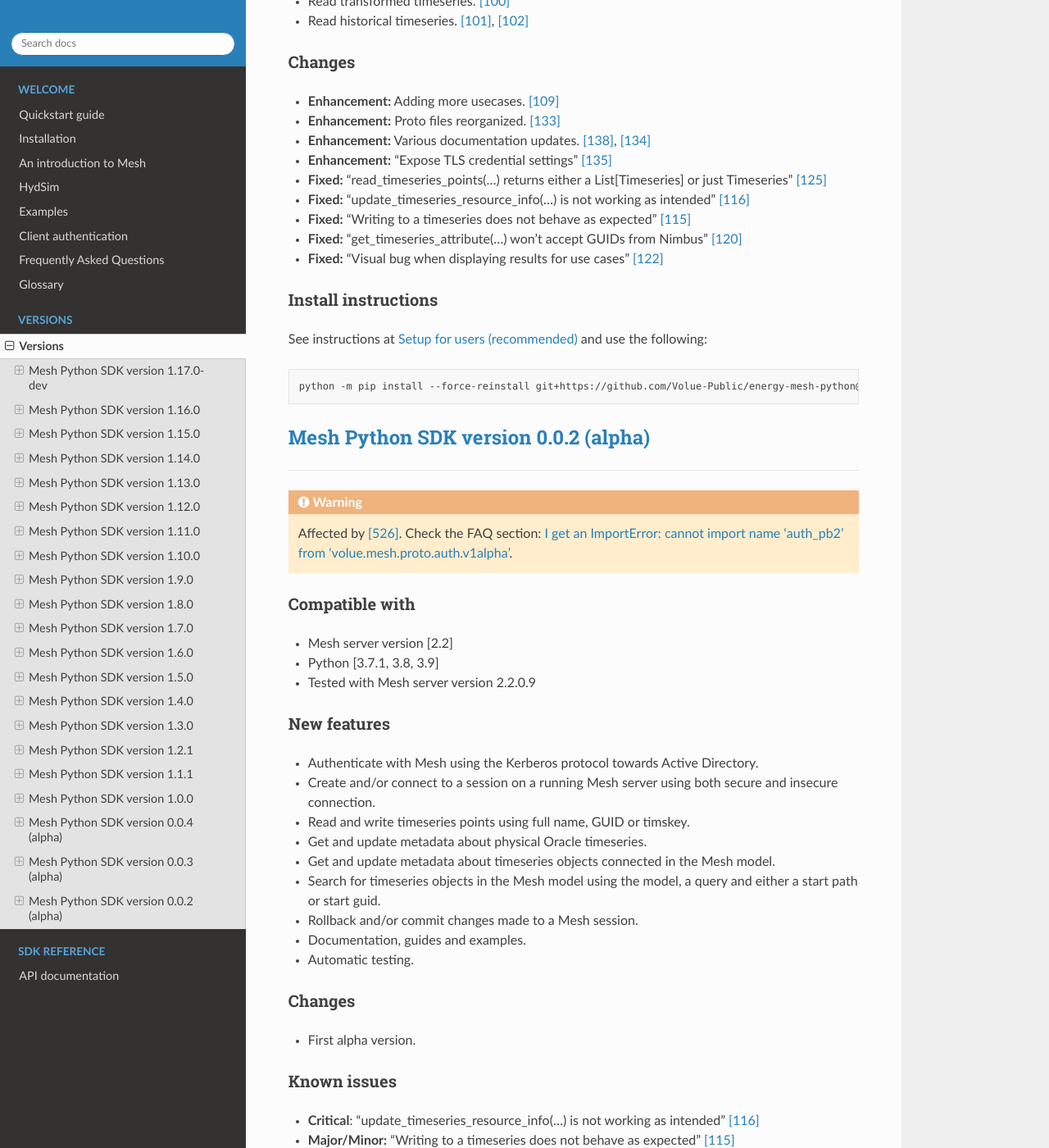
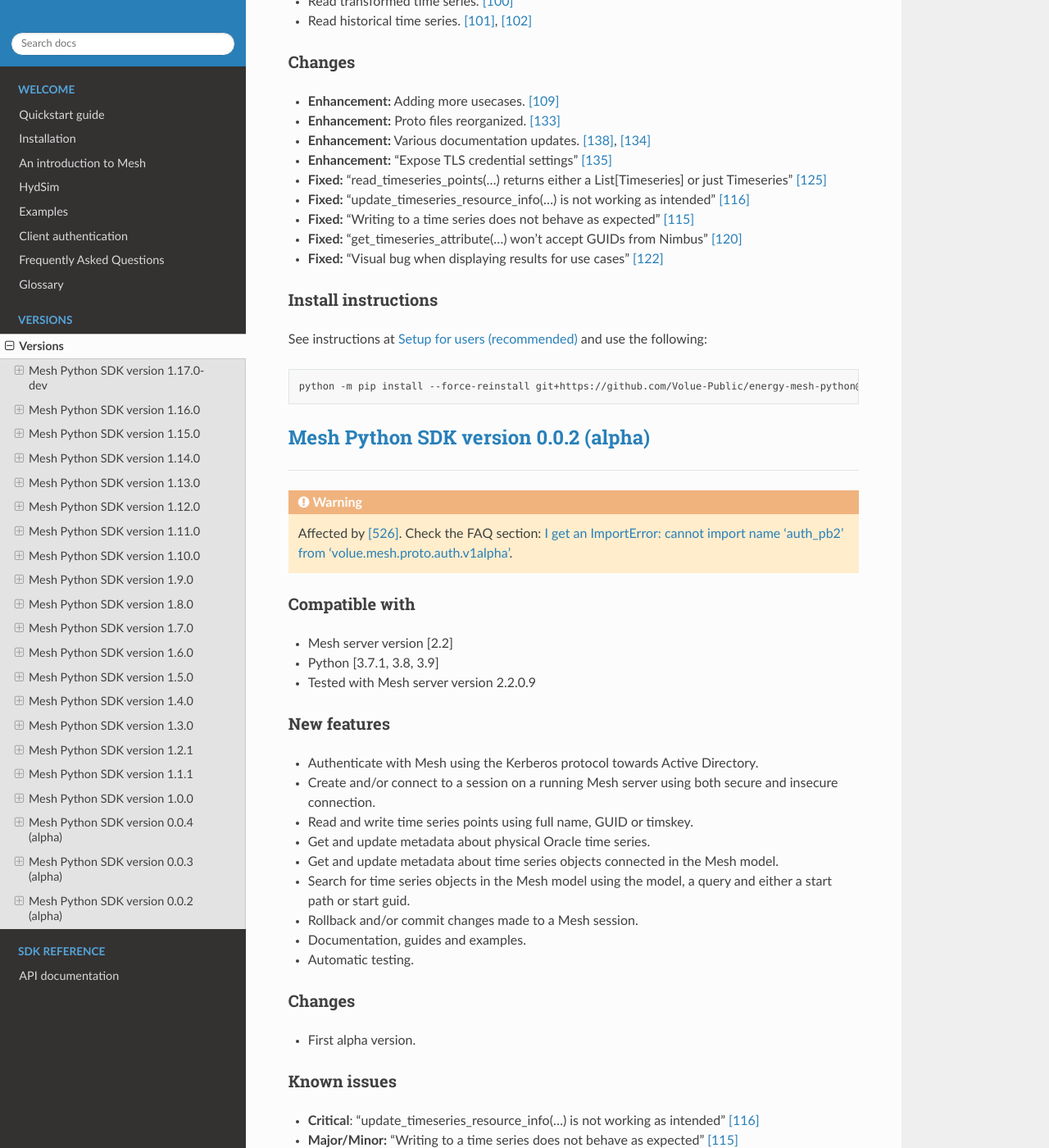
Before and after one commit to Volue-Public/energy-mesh-python, a Sphinx documentation site: the page built from docs/source/versions.rst, in a window 1280 px wide and 1400 px high, scrolled down 14515 px. Shown: the whole window at 82% size. Built offline with Sphinx 7.4.7 and the Read the Docs theme 3.1.0, drawn with Linux system fonts in a browser that asks for light colours; some of the changed text lies outside the part shown.

Commit message:
chore: use time series consistently in descriptions/docs (#635)

```diff
--- a/docs/source/quickstart.rst
+++ b/docs/source/quickstart.rst
@@ -45,7 +45,7 @@
 ::
 
     Connected to Volue Mesh Server 99.0.0+0
-    You have now an open session and can request timeseries
+    You have now an open session and can request time series
 
 If there are some problems with this code check out :doc:`faq`.
 
--- a/docs/source/time_zone_aware_timeseries.rst
+++ b/docs/source/time_zone_aware_timeseries.rst
@@ -1,6 +1,6 @@
-==========================
-Time zone-aware timeseries
-==========================
+===========================
+Time zone-aware time series
+===========================
 
 
 The Mesh Python SDK allows for setting time zones
--- a/docs/source/versions.rst
+++ b/docs/source/versions.rst
@@ -664,7 +664,7 @@
 ~~~~~~~~~~~~~~~~~~
 
 - Sum function for single time series. :issue:`161`
-- Read of virtual timeseries in SmG. :issue:`153`
+- Read of virtual time series in SmG. :issue:`153`
 - Logging and audit trail. :issue:`156`
 - Read and write of objects in the physical Mesh model. :issue:`151`
 - Implement RPCs for handling attributes. :issue:`203`
@@ -673,7 +673,7 @@
 ~~~~~~~~~~~~~~~~~~
 
 - **Enhancement:** Separate forecasting and history functions. :issue:`113`
-- **Enhancement:** Readable error for reply with no timeseries data. :issue:`164`
+- **Enhancement:** Readable error for reply with no time series data. :issue:`164`
 - **Enhancement:** Expose transformation functions the same way other calc functions are exposed. :issue:`157`
 - **Fixed:** Dependencies not set correctly :issue:`178`
 - **Fixed:** Inconsistent handling of timestamps in time series data point update. :issue:`183`
@@ -712,8 +712,8 @@
 New features
 ~~~~~~~~~~~~~~~~~~
 
-- Read transformed timeseries. :issue:`100`
-- Read historical timeseries. :issue:`101`, :issue:`102`
+- Read transformed time series. :issue:`100`
+- Read historical time series. :issue:`101`, :issue:`102`
 
 Changes
 ~~~~~~~~~~~~~~~~~~
@@ -724,7 +724,7 @@
 - **Enhancement:** "Expose TLS credential settings" :issue:`135`
 - **Fixed:** "read_timeseries_points(...) returns either a List[Timeseries] or just Timeseries" :issue:`125`
 - **Fixed:** "update_timeseries_resource_info(...) is not working as intended" :issue:`116`
-- **Fixed:** "Writing to a timeseries does not behave as expected" :issue:`115`
+- **Fixed:** "Writing to a time series does not behave as expected" :issue:`115`
 - **Fixed:** "get_timeseries_attribute(...) won't accept GUIDs from Nimbus" :issue:`120`
 - **Fixed:** "Visual bug when displaying results for use cases" :issue:`122`
 
@@ -760,10 +760,10 @@
 
 - Authenticate with Mesh using the Kerberos protocol towards Active Directory.
 - Create and/or connect to a session on a running Mesh server using both secure and insecure connection.
-- Read and write timeseries points using full name, GUID or timskey.
-- Get and update metadata about physical Oracle timeseries.
-- Get and update metadata about timeseries objects connected in the Mesh model.
-- Search for timeseries objects in the Mesh model using the model, a query and either a start path or start guid.
+- Read and write time series points using full name, GUID or timskey.
+- Get and update metadata about physical Oracle time series.
+- Get and update metadata about time series objects connected in the Mesh model.
+- Search for time series objects in the Mesh model using the model, a query and either a start path or start guid.
 - Rollback and/or commit changes made to a Mesh session.
 - Documentation, guides and examples.
 - Automatic testing.
@@ -777,7 +777,7 @@
 ~~~~~~~~~~~~~~~~~~
 
 - **Critical**: "update_timeseries_resource_info(...) is not working as intended" :issue:`116`
-- **Major/Minor:** "Writing to a timeseries does not behave as expected" :issue:`115`
+- **Major/Minor:** "Writing to a time series does not behave as expected" :issue:`115`
 - **Major:** "get_timeseries_attribute(...) won't accept GUIDs from Nimbus" :issue:`120`
 - **Minor:** "Visual bug when displaying results for use cases" :issue:`122`
 
```
